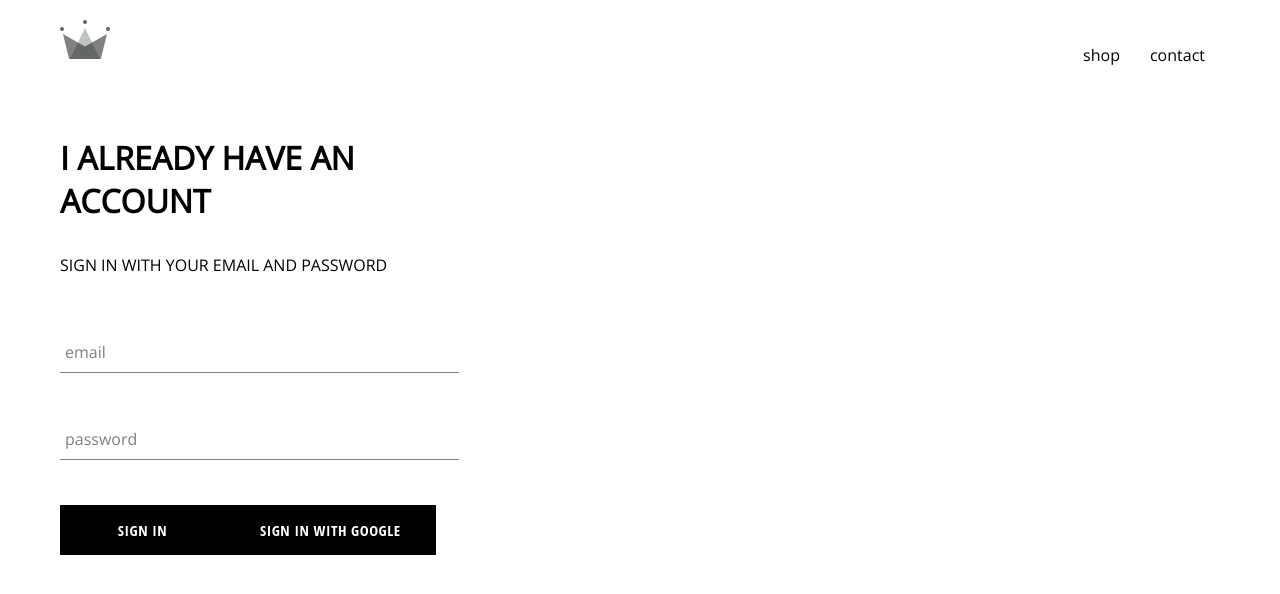
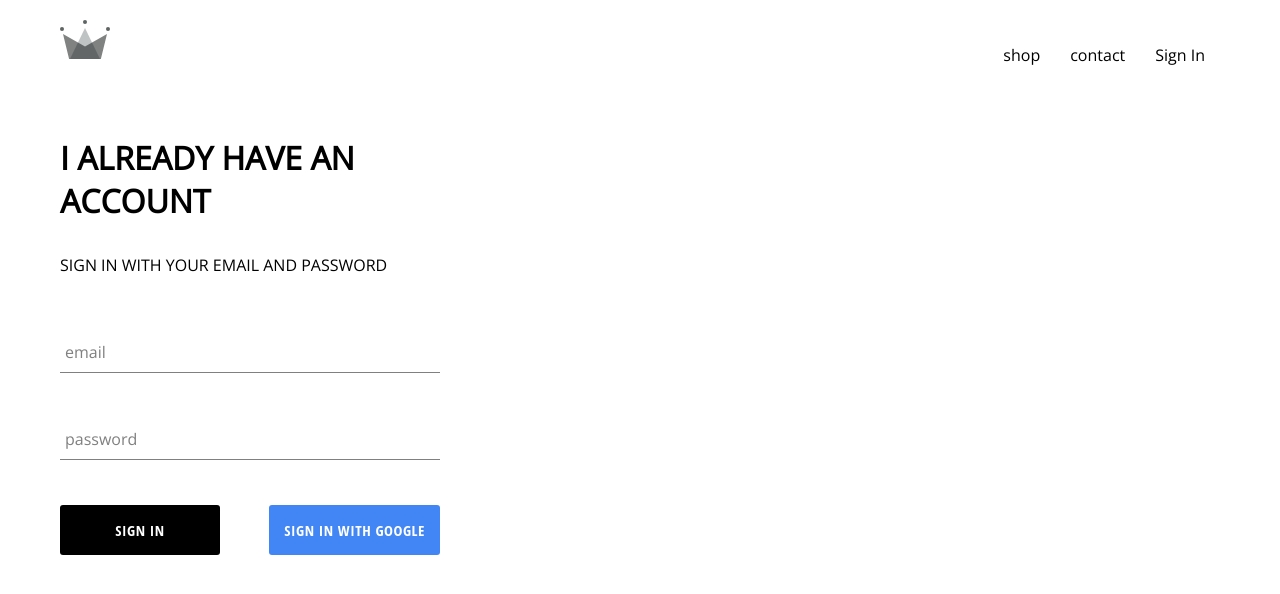
Before and after one commit to owais0017/Project101, a React (Create React App) app in the folder my-clothing/: page /signin in a window 1280 px wide. Shown: the top 594 px of the page. Built offline with nearby package versions, Linux system fonts and the light colour scheme; no server answers.

Commit message:
completed signin

```diff
--- a/my-clothing/src/App.css
+++ b/my-clothing/src/App.css
@@ -8,3 +8,7 @@
     text-decoration: none;
     color: black;
 }
+
+* {
+    box-sizing: border-box;
+}
--- a/my-clothing/src/App.js
+++ b/my-clothing/src/App.js
@@ -20,11 +20,11 @@
     return () => {
       unsubscribeFromAuth();
     };
-  }, []); // Empty dependency array ensures that the effect runs once on mount
+  }, [currentUser]); // Empty dependency array ensures that the effect runs once on mount
 
   return (
     <div>
-      <Header />
+      <Header currentUser={currentUser}/>
       <Routes>
         <Route path="/" element={<HomePage />} />
         <Route path="/shop" element={<ShopPage />} />
--- a/my-clothing/src/components/menu-item/custom-button/custom-button.component.jsx
+++ b/my-clothing/src/components/menu-item/custom-button/custom-button.component.jsx
@@ -1,11 +1,14 @@
-import React from "react";
-import "./custom-button.style.scss";
+import React from 'react';
 
-const CustomButton = ({children,...otherProps}) => {
-  return(
-    <button className="custom-button" {...otherProps}>
-      {children}
-    </button>
-    )
-};
+import './custom-button.style.scss';
+
+const CustomButton = ({ children, isGoogleSignIn, ...otherProps }) => (
+  <button
+    className={`${isGoogleSignIn ? 'google-sign-in' : ''} custom-button`}
+    {...otherProps}
+  >
+    {children}
+  </button>
+);
+
 export default CustomButton;
--- a/my-clothing/src/components/menu-item/custom-button/custom-button.style.scss
+++ b/my-clothing/src/components/menu-item/custom-button/custom-button.style.scss
@@ -1,10 +1,10 @@
 .custom-button {
-  min-width: 165px;
+  min-width: 160px; /* Remove min-width to allow the button to expand based on content */
   width: auto;
   height: 50px;
   letter-spacing: 0.5px;
   line-height: 50px;
-  padding: 0 35px 0 35px;
+  padding: 0 15px; /* Adjust padding as needed */
   font-size: 15px;
   background-color: black;
   color: white;
@@ -12,6 +12,7 @@
   font-family: 'Open Sans Condensed';
   font-weight: bolder;
   border: none;
+  border-radius: 3px;
   cursor: pointer;
 
   &:hover {
@@ -19,4 +20,14 @@
     color: black;
     border: 1px solid black;
   }
+
+  &.google-sign-in {
+    background-color: #4285f4;
+    color: white;
+
+    &:hover {
+      background-color: #357ae8;
+      border: none;
+    }
+  }
 }
--- a/my-clothing/src/components/menu-item/header/header.component.jsx
+++ b/my-clothing/src/components/menu-item/header/header.component.jsx
@@ -1,19 +1,33 @@
 import React from "react";
-import './header.style.scss';
+import "./header.style.scss";
 import { Link } from "react-router-dom";
-import { ReactComponent as Logo } from '../assests/crown.svg'
+import { ReactComponent as Logo } from "../assests/crown.svg";
+import { auth } from "../../../firebase/firebase.utils.js";
 
-const Header =()=>{
-    return(
+const Header = ({ currentUser }) => {
+  return (
     <div className="header">
       <Link to="/">
-            < Logo className="logo"/>
+        <Logo className="logo" />
       </Link>
       <div className="options">
-            <Link to="/shop" className="option">shop</Link>
-            <Link to="/shop" className="option">contact</Link>
+        <Link to="/shop" className="option">
+          shop
+        </Link>
+        <Link to="/shop" className="option">
+          contact
+        </Link>
+        {currentUser ? (
+          <div className="option" onClick={() => auth.signOut()}>
+            Sign Out
+          </div>
+        ) : (
+          <Link className="option" to="/signin">
+            Sign In
+          </Link>
+        )}
       </div>
     </div>
-    )
-}
+  );
+};
 export default Header;
--- a/my-clothing/src/components/menu-item/header/header.style.scss
+++ b/my-clothing/src/components/menu-item/header/header.style.scss
@@ -17,6 +17,7 @@
       display: flex;
       align-items: center;
       justify-content: flex-end;
+      cursor: pointer;
 
       .option {
         padding: 10px 15px;
--- a/my-clothing/src/components/menu-item/sign-in/sign-in.component.jsx
+++ b/my-clothing/src/components/menu-item/sign-in/sign-in.component.jsx
@@ -1,22 +1,21 @@
 import React, { useState } from "react";
-import './sign-in.style.scss';
+import "./sign-in.style.scss";
 import FormInput from "../form-input/form-input.component";
 import CustomButton from "../custom-button/custom-button.component";
 import { signInWithGoogle } from "../../../firebase/firebase.utils";
-function SignIn () {
+function SignIn() {
   const [email, setEmail] = useState("");
   const [password, setPassword] = useState("");
 
-    const handleSubmit = (e) =>{
+  const handleSubmit = (e) => {
     e.preventDefault();
     setEmail("");
     setPassword("");
-    }
-    const HandleChange= (event) =>{
-        const {name , value} = event.target;
-        name === 'email' ? setEmail(value) : setPassword(value);
-
-    }
+  };
+  const HandleChange = (event) => {
+    const { name, value } = event.target;
+    name === "email" ? setEmail(value) : setPassword(value);
+  };
 
   return (
     <div className="sign-in">
@@ -41,11 +40,14 @@
           required
           onChange={HandleChange}
         />
-
-                <CustomButton typep="submit">Sign in</CustomButton>
-                <CustomButton onClick={signInWithGoogle} >Sign in with google</CustomButton>
+       <div className='buttons'>
+            <CustomButton type='submit'> Sign in </CustomButton>
+            <CustomButton onClick={signInWithGoogle} isGoogleSignIn>
+              Sign in with Google
+            </CustomButton>
+          </div>
       </form>
     </div>
-    )
+  );
 }
 export default SignIn;
--- a/my-clothing/src/components/menu-item/sign-in/sign-in.style.scss
+++ b/my-clothing/src/components/menu-item/sign-in/sign-in.style.scss
@@ -1,9 +1,15 @@
 .sign-in{
-    width: 30vw;
+    width: 380px;
     display: flex;
     flex-direction: column;
 
     .title{
         padding: 10px 0;
     }
+
+
+    .buttons{
+        display:flex;
+        justify-content: space-between;
+    }
 }
```
Lines whose indentation alone changed are shown as unchanged.
